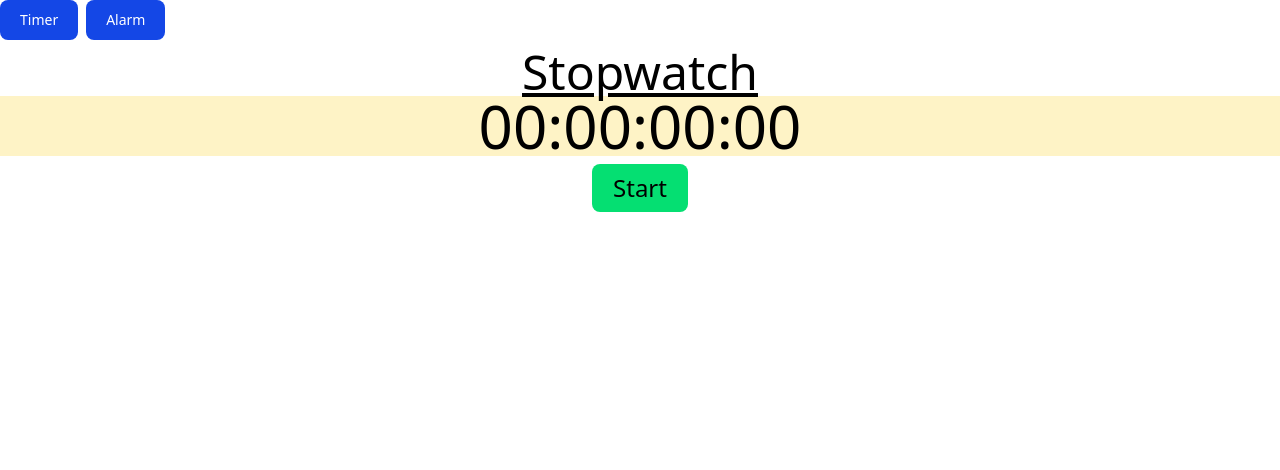
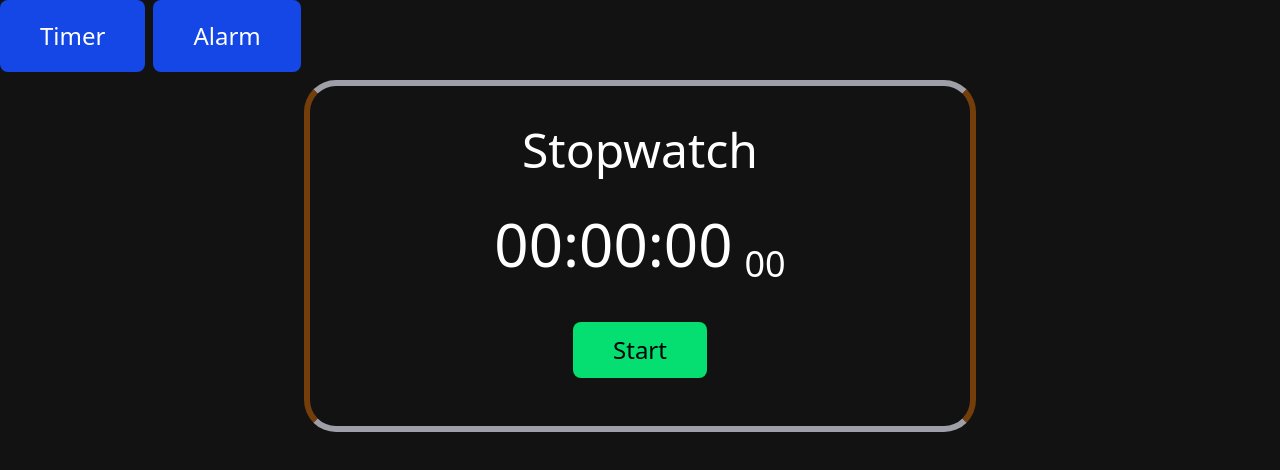
Before and after one commit to Asif-Arafat-Rafat/stopwatch-miniproject-, a React (Vite) app: page / in a window 1280 px wide. Shown: the top 470 px of the page. Built offline with nearby package versions, Linux system fonts and the light colour scheme.

Commit message:
stopwatch lap function working

```diff
--- a/src/App.tsx
+++ b/src/App.tsx
@@ -7,14 +7,12 @@ function App() {
   const [ctype, setCtype] = useState("stopwatch");
   return (
     <>
-
-      {ctype!="stopwatch" &&<button className="text-white bg-blue-700 hover:bg-blue-800 focus:ring-4 focus:ring-blue-300 font-medium rounded-lg text-sm px-5 py-2.5 me-2 mb-2 dark:bg-blue-600 dark:hover:bg-blue-700 focus:outline-none dark:focus:ring-blue-800" onClick={()=>setCtype("stopwatch")} >Stopwatch</button>}
-      {ctype!="timer" &&<button className="text-white bg-blue-700 hover:bg-blue-800 focus:ring-4 focus:ring-blue-300 font-medium rounded-lg text-sm px-5 py-2.5 me-2 mb-2 dark:bg-blue-600 dark:hover:bg-blue-700 focus:outline-none dark:focus:ring-blue-800" onClick={()=>setCtype("timer")}>Timer</button>}
-      {ctype!="alarm" &&<button className="text-white bg-blue-700 hover:bg-blue-800 focus:ring-4 focus:ring-blue-300 font-medium rounded-lg text-sm px-5 py-2.5 me-2 mb-2 dark:bg-blue-600 dark:hover:bg-blue-700 focus:outline-none dark:focus:ring-blue-800" onClick={()=>setCtype("alarm")}>Alarm</button>}
-
-      {ctype==="stopwatch" && <Stopwatch/>}
-      {ctype==="timer" && <Timer/>}
-      {ctype==="alarm" && <Alarm/>}
+        {ctype!="stopwatch" &&<button className="text-white bg-blue-700 hover:bg-blue-800 focus:ring-4 focus:ring-blue-300 font-medium rounded-lg text-2xl px-10 py-5 me-2 mb-2 dark:bg-blue-600 dark:hover:bg-blue-700 focus:outline-none dark:focus:ring-blue-800" onClick={()=>setCtype("stopwatch")} >Stopwatch</button>}
+        {ctype!="timer" &&<button className="text-white bg-blue-700 hover:bg-blue-800 focus:ring-4 focus:ring-blue-300 font-medium rounded-lg text-2xl px-10 py-5 me-2 mb-2 dark:bg-blue-600 dark:hover:bg-blue-700 focus:outline-none dark:focus:ring-blue-800" onClick={()=>setCtype("timer")}>Timer</button>}
+        {ctype!="alarm" &&<button className="text-white bg-blue-700 hover:bg-blue-800 focus:ring-4 focus:ring-blue-300 text-2xl rounded-lg px-10 py-5 me-2 mb-2 dark:bg-blue-600 dark:hover:bg-blue-700 focus:outline-none dark:focus:ring-blue-800" onClick={()=>setCtype("alarm")}>Alarm</button>}
+        {ctype==="stopwatch" && <Stopwatch/>}
+        {ctype==="timer" && <Timer/>}
+        {ctype==="alarm" && <Alarm/>}
     </>
   )
 }
--- a/src/index.css
+++ b/src/index.css
@@ -1 +1,4 @@
-@import "tailwindcss"
+@import "tailwindcss";
+body{
+    background-color: #121212;
+}
--- a/src/stopwatch.tsx
+++ b/src/stopwatch.tsx
@@ -3,6 +3,15 @@ import { useEffect, useState } from "react";
 function stopwatch(){
     const [ time ,setTime]=useState(0)
     const [isRunning, setIsRunning] = useState("stop");
+    const [lap,setLap]=useState<number[]>([])
+    const addLap=()=>{
+        setLap((prevLap:number[])=>{
+            return [...prevLap,time]})
+    }
+    const removelap=(index:number)=>{
+        setLap((prevLap) => prevLap.filter((_, i) => i !== index));
+
+    }
 
     useEffect(() => {
         let interval:any;
@@ -20,17 +29,27 @@ function stopwatch(){
 
         }
         return ()=>clearInterval(interval);
-
     }, [isRunning]);
 
-
     return (
-        <>
-            <h1 className="underline text-5xl text-center">Stopwatch</h1>
-            <h1 className="text-center text-6xl bg-amber-100">{("0"+Math.floor((time/360000)%60)).slice(-2)}:{("0"+Math.floor((time/60000)%60)).slice(-2)}:{("0"+Math.floor((time/1000)%60)).slice(-2)}:{("0"+Math.floor((time/10)%100)).slice(-2)}</h1>
-            <div className="flex justify-center">{isRunning!="start"&&<button className="bg-green-400 w-24 h-12 rounded-lg text-2xl m-2" onClick={()=>setIsRunning("start")}>Start</button>}
-            {isRunning=="start" &&<div><button className="bg-green-400 w-24 h-12 rounded-lg text-2xl m-2" onClick={()=>setIsRunning("stop")}>Stop</button> <button className="bg-green-400 w-24 h-12 rounded-lg text-2xl m-2" onClick={()=>setIsRunning("pause")}>Pause</button></div>}</div>
-        </>
+        <><div className="flex justify-center">
+            <div className="border-6 w-2xl border-y-zinc-400 border-x-yellow-900 rounded-4xl p-10">
+                    <h1 className=" pb-10 text-white text-5xl text-center">Stopwatch</h1>
+                    <div className="flex justify-center items-center gap-3">
+                        <h1 className="text-center text-6xl text-white pb-10">{("0"+Math.floor((time/360000)%60)).slice(-2)}:{("0"+Math.floor((time/60000)%60)).slice(-2)}:{("0"+Math.floor((time/1000)%60)).slice(-2)}</h1><h1 className="text-white text-4xl">{("0"+Math.floor((time/10)%100)).slice(-2)}</h1>
+                    </div>
+                    <div className="flex justify-center">{isRunning!="start"&&<button className="bg-green-400 rounded-lg text-2xl m-2 px-10 py-3" onClick={()=>setIsRunning("start")}>Start</button>}
+                    {isRunning=="start" &&<div> <button className="bg-green-400 rounded-lg text-2xl m-2 px-10 py-3" onClick={()=>setIsRunning("pause")}>Pause</button><button className="bg-green-400 rounded-lg text-2xl m-2 px-10 py-3" onClick={()=>setIsRunning("stop")}>Stop</button> <button onClick={addLap} className="bg-green-400 rounded-lg text-2xl m-2 px-10 py-3">Lap</button>
+                    </div>}
+                    {isRunning=="pause" &&<div><button className="bg-green-400 rounded-lg text-2xl m-2 px-10 py-3" onClick={()=>setIsRunning("stop")}>Stop</button><button onClick={addLap} className="bg-green-400 rounded-lg text-2xl m-2 px-10 py-3">Lap</button></div>}
+                    </div>
+            <div >
+                {lap.map((l,index)=>{
+                    return <div className="flex justify-center items-end gap-3" key={index}><p className="text-4xl text-white">{("0"+Math.floor(l/360000)%60).slice(-2)}:{("0"+Math.floor(l/60000)%60).slice(-2)}:{("0"+Math.floor(l/1000)%60).slice(-2)}</p><p className="text-2xl text-white">{("0"+Math.floor(l/10)%100).slice(-2)}</p> <button className="text-white" onClick={()=>removelap(index)}>X</button></div>
+                })}
+            </div>
+        </div>
+        </div></>
         )
 }
 export default stopwatch;
```
Also changed, not shown: src/App.css (deleted).
